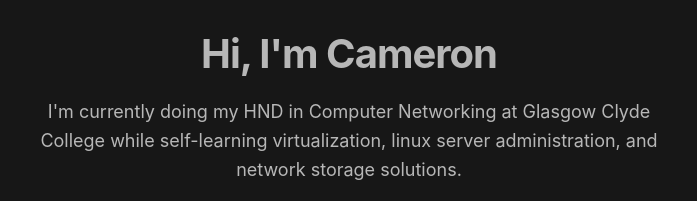
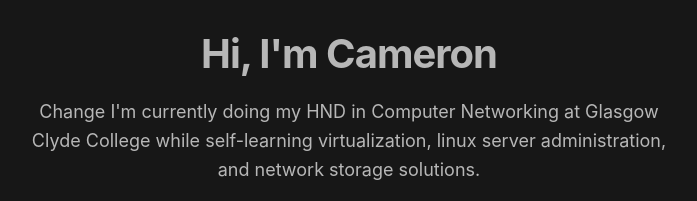
Before and after one commit to dzcamrn/camerondsmith.com, a plain HTML site: page index.html in a window 1280 px wide. Shown: the top 201 px of the page, without its empty margins (291-988 px from the left). Drawn offline with Linux system fonts and the light colour scheme.

Commit message:
Epic Change

```diff
--- a/index.html
+++ b/index.html
@@ -15,7 +15,7 @@
     <section>
     <header class="container">
         <h1>Hi, I'm Cameron</h1>
-        <div class="bio">I'm currently doing my HND in Computer Networking at Glasgow Clyde College while self-learning virtualization, linux server administration, and network storage solutions.</div>
+        <div class="bio">Change I'm currently doing my HND in Computer Networking at Glasgow Clyde College while self-learning virtualization, linux server administration, and network storage solutions.</div>
         <div class="bio">I created this site to explore and learn web hosting, load balancing, and server administration. Running Ubuntu 22.04 on three small cloud servers, using Apache2 as the web server, MySQL for database management, and HAProxy for load balancing.</div>
         <img class="bio" src="img/topology.svg" type="image/svg+xml" style="max-width:100%;" />
         <div class="bio">I'm looking for a job :) Interested in Networking, System Administration and other related fields.</div>
```
